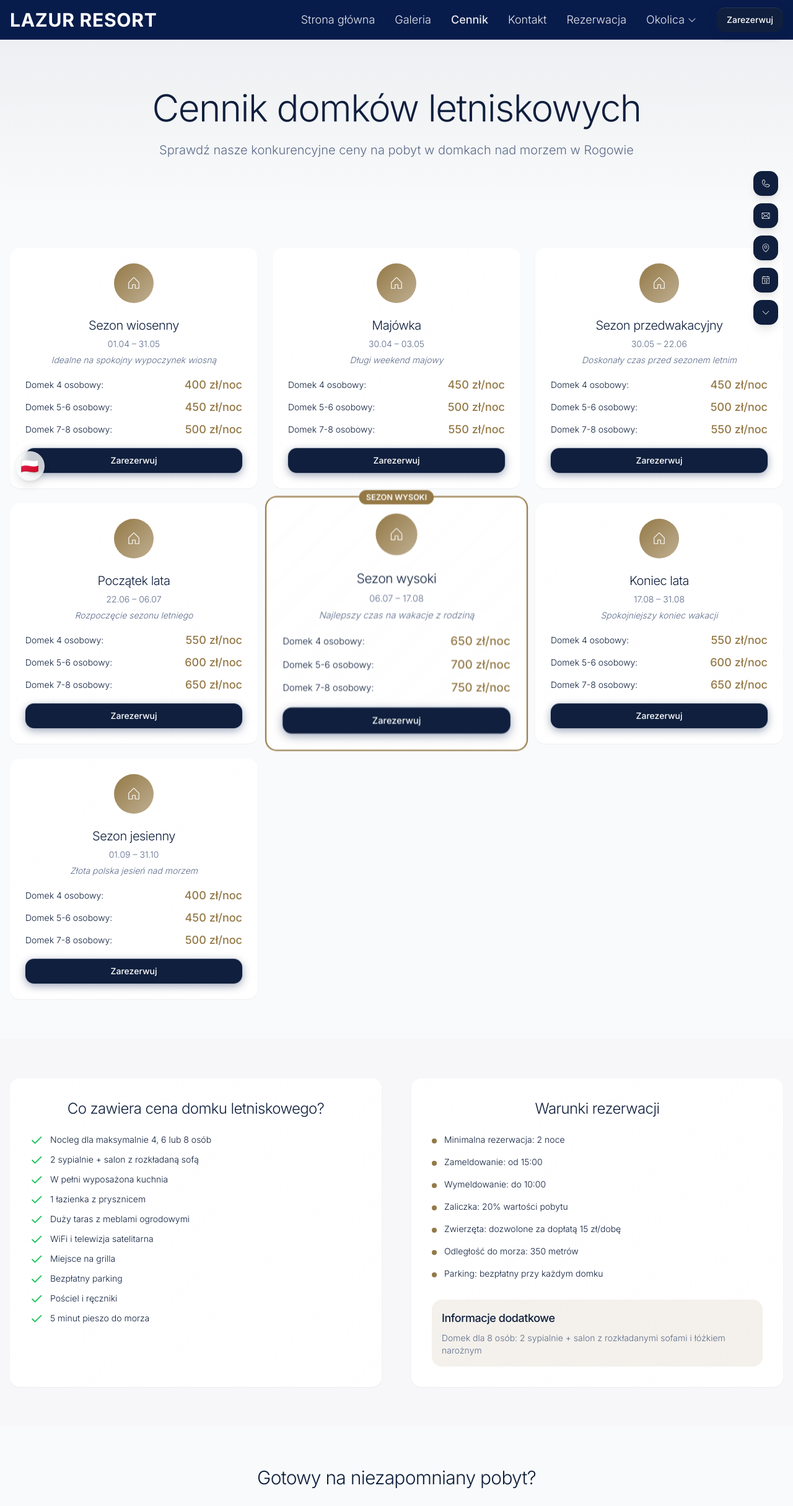
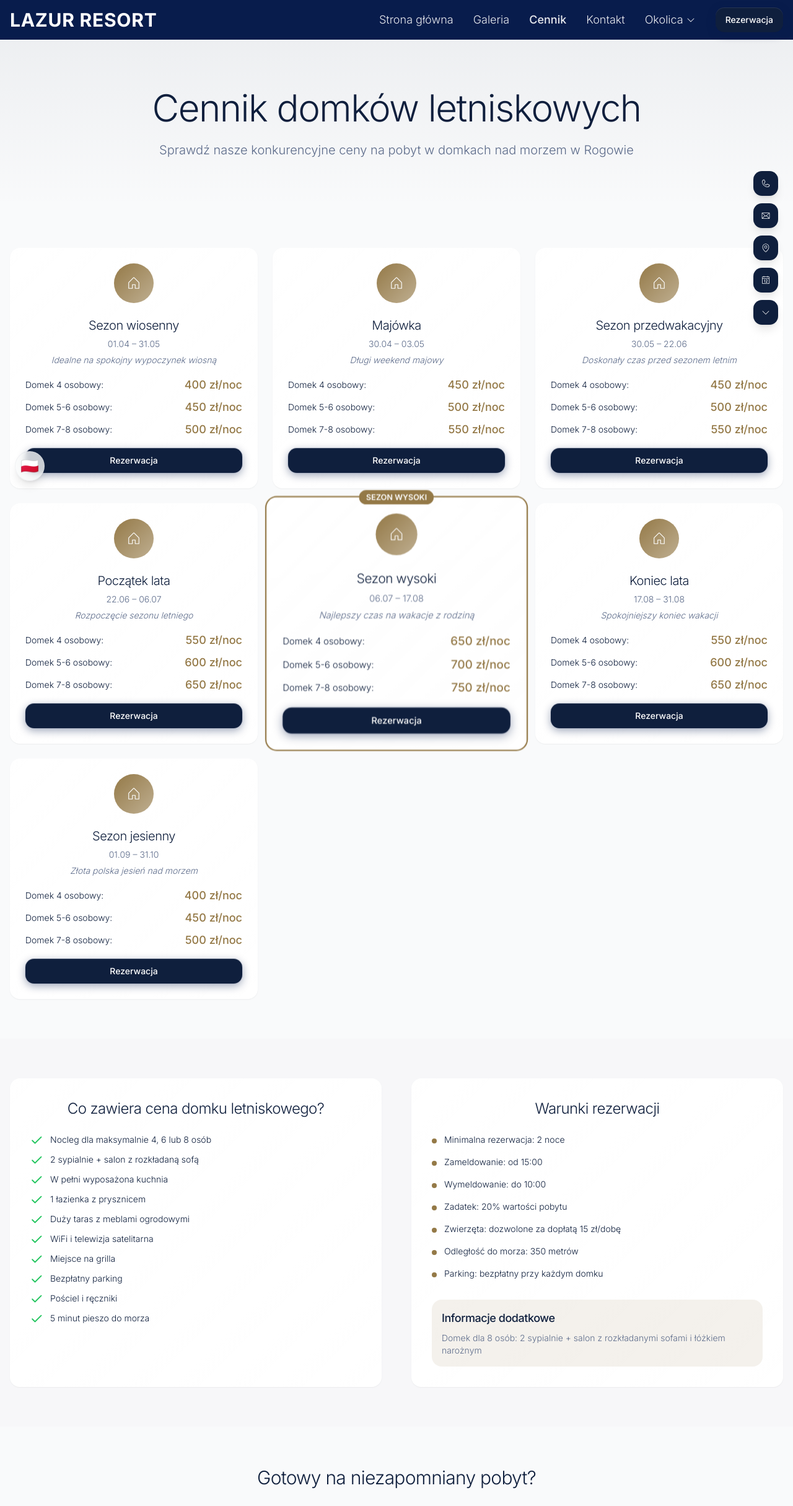
Before and after one commit to PLShadoV/lazur-resort-premium, a React (Vite) app: page /cennik in a window 1280 px wide. Shown: the top 2430 px of the page at 62% size. Built offline with nearby package versions, Linux system fonts and the light colour scheme.

Commit message:
Refactor navigation and pricing

```diff
--- a/src/components/Navigation.tsx
+++ b/src/components/Navigation.tsx
@@ -16,7 +16,6 @@ const getNavItems = (t: (key: string) => string): NavItem[] => [
   { label: t('nav.gallery'), href: '/galeria' },
   { label: t('nav.pricing'), href: '/cennik' },
   { label: t('nav.contact'), href: '/kontakt' },
-  { label: t('nav.booking'), href: '/rezerwacja' },
   {
     label: t('nav.area'),
     href: '/okolica',
--- a/src/contexts/LanguageContext.tsx
+++ b/src/contexts/LanguageContext.tsx
@@ -223,7 +223,7 @@ const translations = {
     'pricing.terms.minimum': 'Minimalna rezerwacja: 2 noce',
     'pricing.terms.checkin': 'Zameldowanie: od 15:00',
     'pricing.terms.checkout': 'Wymeldowanie: do 10:00',
-    'pricing.terms.deposit': 'Zaliczka: 20% wartości pobytu',
+    'pricing.terms.deposit': 'Zadatek: 20% wartości pobytu',
     'pricing.terms.pets': 'Zwierzęta: dozwolone za dopłatą 15 zł/dobę',
     'pricing.terms.distance': 'Odległość do morza: 350 metrów',
     'pricing.terms.parking': 'Parking: bezpłatny przy każdym domku',
@@ -255,7 +255,7 @@ const translations = {
     'area.why.nature.desc': 'Otoczone lasami i zielenią, z dala od miejskiego zgiełku',
 
     // Common
-    'button.book': 'Zarezerwuj',
+    'button.book': 'Rezerwacja',
     'button.contact': 'Skontaktuj się',
     'button.more': 'Dowiedz się więcej',
     'button.back': 'Powrót',
@@ -507,7 +507,7 @@ const translations = {
     'area.why.nature.desc': 'Umgeben von Wäldern und Grün, fernab vom Stadtlärm',
 
     // Common
-    'button.book': 'Buchen',
+    'button.book': 'Reservierung',
     'button.contact': 'Kontaktieren',
     'button.more': 'Mehr erfahren',
     'button.back': 'Zurück',
@@ -759,7 +759,7 @@ const translations = {
     'area.why.nature.desc': 'Surrounded by forests and greenery, away from city noise',
 
     // Common
-    'button.book': 'Book',
+    'button.book': 'Booking',
     'button.contact': 'Contact',
     'button.more': 'Learn more',
     'button.back': 'Back',
```
